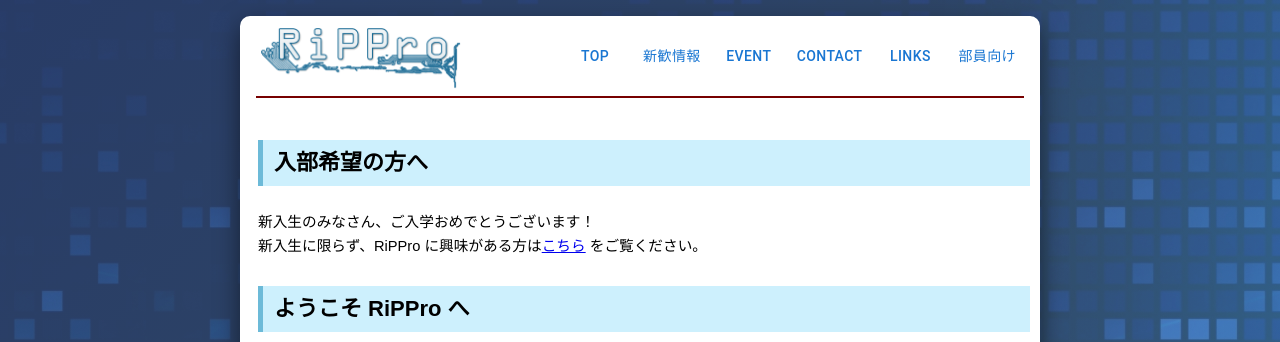
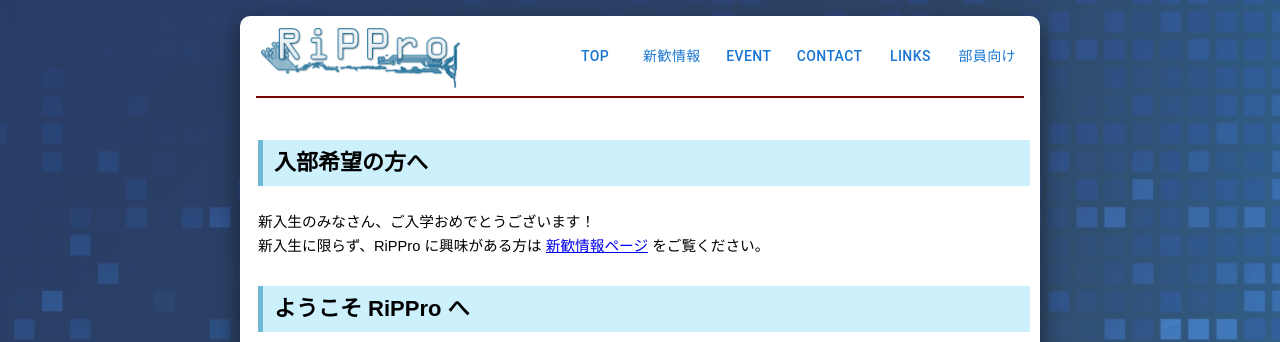
Before and after one commit to rippro/rippro.github.io, a Next.js app: page / in a window 1280 px wide. Shown: the top 342 px of the page. Built offline with nearby package versions, Linux system fonts and the light colour scheme.

Commit message:
fix: !マークのもじコードを修正

```diff
--- a/components/IndexArticles.tsx
+++ b/components/IndexArticles.tsx
@@ -13,8 +13,7 @@ const IndexArticles: VFC = () => {
         <h2>入部希望の方へ</h2>
         新入生のみなさん、ご入学おめでとうございます！
         <br />
-        新入生に限らず、RiPPro に興味がある方は
-        <Link href="/welcome">こちら</Link> をご覧ください。
+        新入生に限らず、RiPPro に興味がある方は <Link href="/welcome">新歓情報ページ</Link> をご覧ください。
         <br />
       </div>
       <div className={styles.section}>
```
